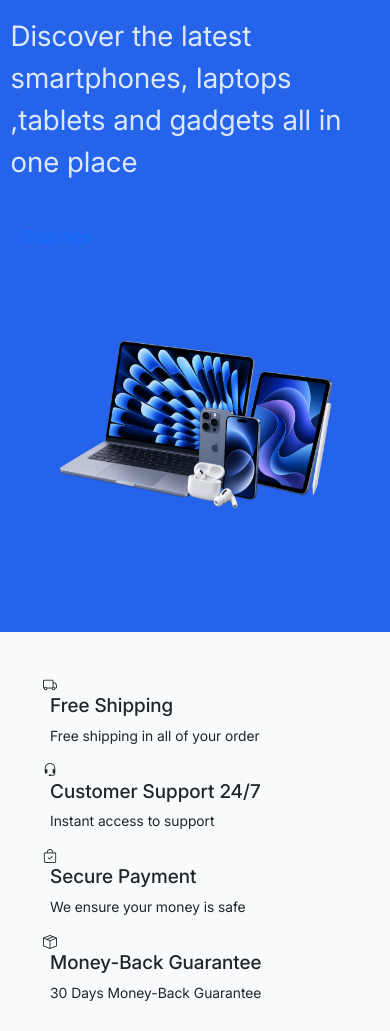
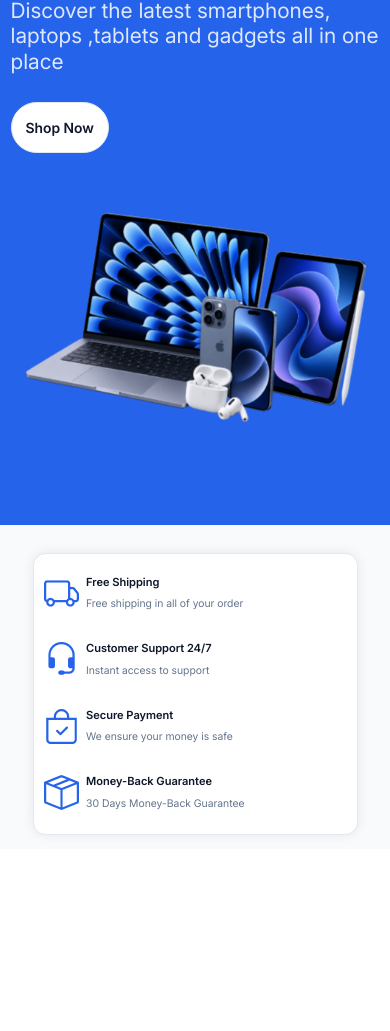
Before and after one commit to ElyasAhmadzadeh/e-commerce-project, a website: page index.html in a window 390 px wide. Shown: the part 285-1316 px from the top of the page. After the commit the page ends 1134 px from the top, so only its background shows below. Drawn offline with nearby package versions, Linux system fonts and the light colour scheme.

Commit message:
complete home page hero and features section

```diff
--- /dev/null
+++ b/css/animations.css
@@ -0,0 +1,23 @@
+@keyframes hero-section-move-left {
+    from {
+        transform: translateX(-50rem);
+        opacity: 0;
+    }
+
+    to {
+        transform: translateX(0);
+        opacity: 1;
+    }
+}
+
+@keyframes hero-section-move-right {
+    from {
+        transform: translateX(50rem);
+        opacity: 0;
+    }
+
+    to {
+        transform: translateX(0);
+        opacity: 1;
+    }
+}
--- a/css/header.css
+++ b/css/header.css
@@ -5,6 +5,7 @@
 .header{
     position: sticky;
     top: 0;
+    z-index: 3;
 }
 
 .header .top-header {
--- a/css/hero-section.css
+++ b/css/hero-section.css
@@ -1,10 +1,11 @@
 @import url(./variables.css);
+@import url(./animations.css);
 
-.main {
-    background-color: var(--color-background);
-}
+
 
 .hero-section {
+    justify-content: center;
+    position: relative;
     background-color: var(--color-primary);
 }
 
@@ -19,24 +20,114 @@
     font-weight: 700;
     font-size: 3rem;
     color: white;
-}
-.hero-text{
-    font-size: 2rem;
-    color: rgba(255,255,255,.85);
+    opacity: 0;
+    animation: hero-section-move-left .7s .5s 1 ease-out forwards;
+
 }
 
-.hero-img-box{
+.hero-text {
+    font-size: 2rem;
+    color: rgba(255, 255, 255, .85);
+    line-height: 1.2;
+    opacity: 0;
+    animation: hero-section-move-left .7s 1s 1 ease-out forwards;
+
+}
+
+.hero-section-shop-link {
+    text-decoration: none;
+    background-color: white;
+    color: var(--color-text-primary);
+    font-weight: 600;
+    border: 1px solid var(--color-border);
+    border-radius: 3rem;
+    opacity: 0;
+    animation: hero-section-move-left .7s 1s 1 ease-out forwards;
+    transition: border 100ms, background-color 100ms, color 100ms;
+}
+
+.hero-section-shop-link:hover {
+    border: 1px solid white;
+    background-color: var(--color-primary);
+    color: white;
+}
+
+.hero-img-box {
     display: flex;
     justify-content: center;
+    overflow-x: hidden;
 }
-.hero-img-box img{
+
+.hero-img-box img {
     max-width: 500px;
     width: 100%;
+    opacity: 0;
+    animation: hero-section-move-right .7s 1s 1 ease-out forwards;
+}
+
+.features {
+    border: 1px solid var(--color-border);
+    display: flex;
+    flex-wrap: wrap;
+    background-color: white;
+    border-radius: .9rem;
+    box-shadow: 0 0 12px rgba(15, 23, 42, 0.08);
+}
+
+.feature {
+    display: flex;
+    flex: 1 1 25%;
+}
+
+.feature-icon {
+    font-size: 2.5rem;
+    color: var(--color-primary);
+
+}
+
+.feature-description {
+    display: flex;
+    flex-direction: column;
+    justify-content: center;
+}
+
+.feature-title {
+    font-size: .8rem;
+    font-weight: 600;
+    color: var(--color-text-primary);
+}
+
+.feature-text {
+    font-size: .75rem;
+    color: var(--color-text-secondary);
 }
 
 
+
+
 @media screen and (max-width:998px) {
-    .hero-img-box img{
-        transform: scale(.8,.8);
+    .feature {
+        flex: 1 1 50%;
+    }
+
+    .features {
+        bottom: -85px;
     }
 }
+
+@media screen and (max-width:768px) {
+    .hero-title {
+        font-size: 2.5rem;
+    }
+
+    .hero-text {
+        font-size: 1.5rem;
+    }
+
+}
+
+@media screen and (max-width:576px) {
+    .feature {
+        flex: 1 1 100%;
+    }
+}
--- /dev/null
+++ b/css/main-content.css
@@ -0,0 +1,62 @@
+@import url(./animations.css);
+@import url(./variables.css);
+
+.main {
+    background-color: var(--color-background);
+}
+
+.features {
+    border: 1px solid var(--color-border);
+    display: flex;
+    flex-wrap: wrap;
+    background-color: white;
+    border-radius: .9rem;
+    box-shadow: 0 0 12px rgba(15, 23, 42, 0.08);
+}
+
+.feature {
+    display: flex;
+    flex: 1 1 25%;
+}
+
+.feature-icon {
+    font-size: 2.5rem;
+    color: var(--color-primary);
+
+}
+
+.feature-description {
+    display: flex;
+    flex-direction: column;
+    justify-content: center;
+}
+
+.feature-title {
+    font-size: .8rem;
+    font-weight: 600;
+    color: var(--color-text-primary);
+}
+
+.feature-text {
+    font-size: .75rem;
+    color: var(--color-text-secondary);
+}
+
+
+
+
+@media screen and (max-width:998px) {
+    .feature {
+        flex: 1 1 50%;
+    }
+
+    .features {
+        bottom: -85px;
+    }
+}
+
+@media screen and (max-width:576px) {
+    .feature {
+        flex: 1 1 100%;
+    }
+}
--- /dev/null
+++ b/package.json
@@ -0,0 +1,5 @@
+{
+  "dependencies": {
+    "bootstrap-icons": "^1.13.1"
+  }
+}
--- a/style.css
+++ b/style.css
@@ -1,6 +1,7 @@
 @import url(./css/header.css);
 @import url(./css/fonts.css);
 @import url(./css/hero-section.css);
+@import url(./css/main-content.css);
 
 *{
     margin: 0;
```
Also changed, not shown: assests/truck.svg (added), 1 other file.
